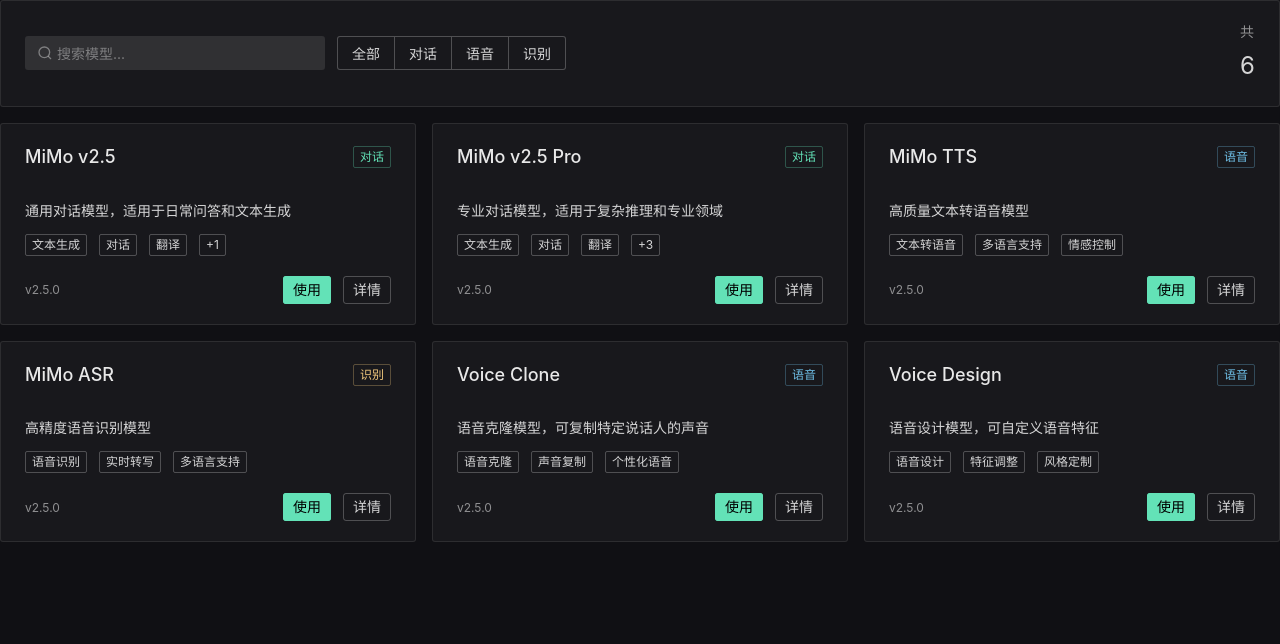
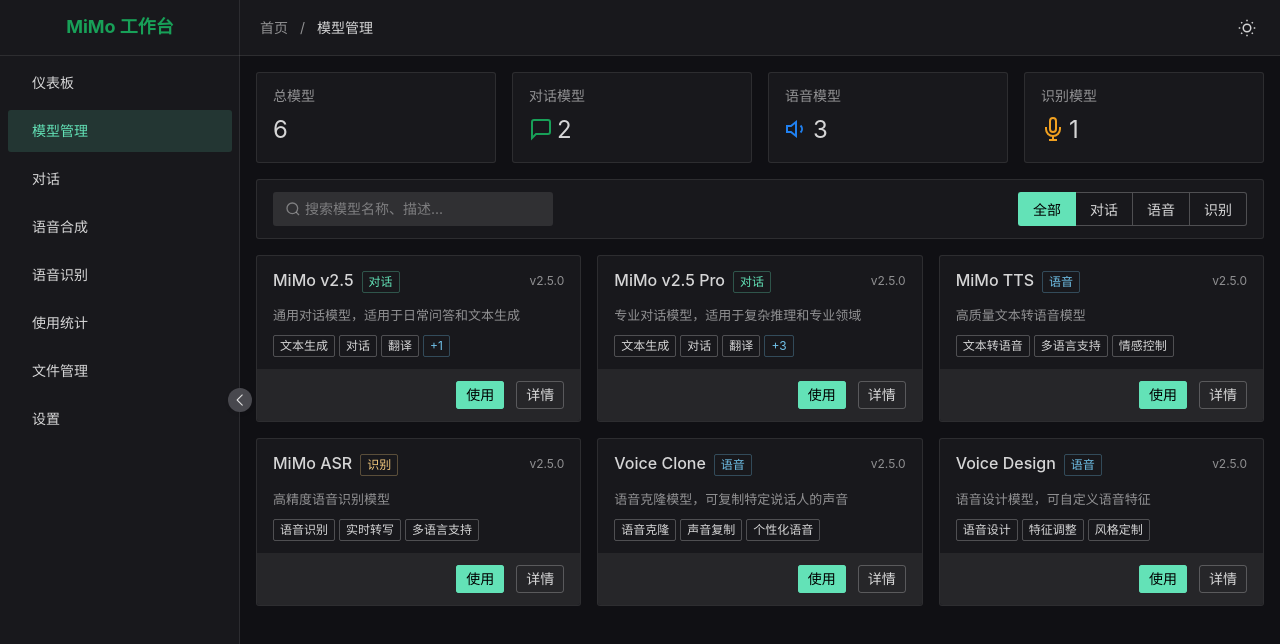
Before and after one commit to gqy1468241928-web/mimo-studio, a Vue app: page /models in a window 1280 px wide. Shown: the top 644 px of the page. Built offline with nearby package versions, Linux system fonts and the light colour scheme; sample sign-in values are in the browser's storage.

Commit message:
Fix layout: router children, models page toolbar

```diff
--- a/src/router/index.ts
+++ b/src/router/index.ts
@@ -11,45 +11,45 @@
     },
     {
       path: '/',
+      component: () => import('@/layouts/MainLayout.vue'),
+      meta: { requiresAuth: true },
+      children: [
+        {
+          path: '',
           name: 'dashboard',
-      component: () => import('@/views/Dashboard.vue'),
-      meta: { requiresAuth: true }
+          component: () => import('@/views/Dashboard.vue')
         },
         {
-      path: '/models',
+          path: 'models',
           name: 'models',
-      component: () => import('@/views/Models.vue'),
-      meta: { requiresAuth: true }
+          component: () => import('@/views/Models.vue')
         },
         {
-      path: '/chat',
+          path: 'chat',
           name: 'chat',
-      component: () => import('@/views/Chat.vue'),
-      meta: { requiresAuth: true }
+          component: () => import('@/views/Chat.vue')
         },
         {
-      path: '/tts',
+          path: 'tts',
           name: 'tts',
-      component: () => import('@/views/TTS.vue'),
-      meta: { requiresAuth: true }
+          component: () => import('@/views/TTS.vue')
         },
         {
-      path: '/settings',
+          path: 'settings',
           name: 'settings',
-      component: () => import('@/views/Settings.vue'),
-      meta: { requiresAuth: true }
+          component: () => import('@/views/Settings.vue')
         },
         {
-      path: '/statistics',
+          path: 'statistics',
           name: 'statistics',
-      component: () => import('@/views/Statistics.vue'),
-      meta: { requiresAuth: true }
+          component: () => import('@/views/Statistics.vue')
         },
         {
-      path: '/files',
+          path: 'files',
           name: 'files',
-      component: () => import('@/views/Files.vue'),
-      meta: { requiresAuth: true }
+          component: () => import('@/views/Files.vue')
+        }
+      ]
     }
   ]
 })
--- a/src/views/Models.vue
+++ b/src/views/Models.vue
@@ -1,59 +1,93 @@
 <template>
   <div class="models-page">
-    <!-- 搜索和筛选区域 -->
-    <n-card style="margin-bottom: 16px">
+    <!-- 顶部统计卡片 -->
+    <n-grid :cols="4" :x-gap="16" :y-gap="16" style="margin-bottom: 16px">
+      <n-grid-item>
+        <n-card size="small">
+          <n-statistic label="总模型" :value="modelStore.modelStats.total" />
+        </n-card>
+      </n-grid-item>
+      <n-grid-item>
+        <n-card size="small">
+          <n-statistic label="对话模型" :value="modelStore.modelStats.chat">
+            <template #prefix>
+              <n-icon color="#18a058"><svg xmlns="http://www.w3.org/2000/svg" viewBox="0 0 24 24" fill="none" stroke="currentColor" stroke-width="2"><path d="M21 15a2 2 0 0 1-2 2H7l-4 4V5a2 2 0 0 1 2-2h14a2 2 0 0 1 2 2z"/></svg></n-icon>
+            </template>
+          </n-statistic>
+        </n-card>
+      </n-grid-item>
+      <n-grid-item>
+        <n-card size="small">
+          <n-statistic label="语音模型" :value="modelStore.modelStats.tts">
+            <template #prefix>
+              <n-icon color="#2080f0"><svg xmlns="http://www.w3.org/2000/svg" viewBox="0 0 24 24" fill="none" stroke="currentColor" stroke-width="2"><polygon points="11 5 6 9 2 9 2 15 6 15 11 19 11 5"/><path d="M15.54 8.46a5 5 0 0 1 0 7.07"/></svg></n-icon>
+            </template>
+          </n-statistic>
+        </n-card>
+      </n-grid-item>
+      <n-grid-item>
+        <n-card size="small">
+          <n-statistic label="识别模型" :value="modelStore.modelStats.asr">
+            <template #prefix>
+              <n-icon color="#f0a020"><svg xmlns="http://www.w3.org/2000/svg" viewBox="0 0 24 24" fill="none" stroke="currentColor" stroke-width="2"><path d="M12 1a3 3 0 0 0-3 3v8a3 3 0 0 0 6 0V4a3 3 0 0 0-3-3z"/><path d="M19 10v2a7 7 0 0 1-14 0v-2"/><line x1="12" y1="19" x2="12" y2="23"/><line x1="8" y1="23" x2="16" y2="23"/></svg></n-icon>
+            </template>
+          </n-statistic>
+        </n-card>
+      </n-grid-item>
+    </n-grid>
+
+    <!-- 搜索和筛选 -->
+    <n-card size="small" style="margin-bottom: 16px">
       <n-space align="center" justify="space-between">
-        <n-space align="center">
         <n-input
           v-model:value="modelStore.searchQuery"
-            placeholder="搜索模型..."
+          placeholder="搜索模型名称、描述..."
           clearable
-            style="width: 300px"
+          style="width: 280px"
         >
           <template #prefix>
-              <n-icon><svg xmlns="http://www.w3.org/2000/svg" viewBox="0 0 24 24" fill="none" stroke="currentColor" stroke-width="2"><circle cx="11" cy="11" r="8"/><path d="m21 21-4.35-4.35"/></svg></n-icon>
+            <n-icon size="16"><svg xmlns="http://www.w3.org/2000/svg" viewBox="0 0 24 24" fill="none" stroke="currentColor" stroke-width="2"><circle cx="11" cy="11" r="8"/><line x1="21" y1="21" x2="16.65" y2="16.65"/></svg></n-icon>
           </template>
         </n-input>
         <n-radio-group v-model:value="modelStore.filterType">
-            <n-radio-button value="">全部</n-radio-button>
+          <n-radio-button :value="null">全部</n-radio-button>
           <n-radio-button value="chat">对话</n-radio-button>
           <n-radio-button value="tts">语音</n-radio-button>
           <n-radio-button value="asr">识别</n-radio-button>
         </n-radio-group>
-        </n-space>
-        <n-space>
-          <n-statistic label="共" :value="modelStore.modelStats.total" suffix="个模型" />
-        </n-space>
       </n-space>
     </n-card>
 
     <!-- 模型列表 -->
     <n-grid :cols="3" :x-gap="16" :y-gap="16">
       <n-grid-item v-for="model in modelStore.filteredModels" :key="model.id">
-        <n-card :title="model.name" hoverable @click="showModelDetail(model)">
-          <template #header-extra>
+        <n-card size="small" hoverable @click="showModelDetail(model)">
+          <template #header>
+            <n-space align="center" :size="8">
+              <n-text strong>{{ model.name }}</n-text>
               <n-tag :type="getTagType(model.type)" size="small">
                 {{ getTypeLabel(model.type) }}
               </n-tag>
+            </n-space>
           </template>
-          <p class="model-desc">{{ model.description }}</p>
-          <div class="model-meta">
-            <n-space>
+          <template #header-extra>
+            <n-text depth="3" style="font-size: 12px">v{{ model.version }}</n-text>
+          </template>
+          <n-text depth="3" style="font-size: 13px; display: block; margin-bottom: 8px">
+            {{ model.description }}
+          </n-text>
+          <n-space :size="4" wrap>
             <n-tag v-for="cap in model.capabilities.slice(0, 3)" :key="cap" size="small" bordered>
               {{ cap }}
             </n-tag>
-              <n-tag v-if="model.capabilities.length > 3" size="small" bordered>
+            <n-tag v-if="model.capabilities.length > 3" size="small" bordered type="info">
               +{{ model.capabilities.length - 3 }}
             </n-tag>
           </n-space>
-          </div>
-          <template #footer>
-            <n-space justify="space-between" align="center">
-              <n-text depth="3" style="font-size: 12px">v{{ model.version }}</n-text>
-              <n-space>
+          <template #action>
+            <n-space justify="end">
               <n-button size="small" type="primary" @click.stop="useModel(model)">使用</n-button>
               <n-button size="small" @click.stop="showModelDetail(model)">详情</n-button>
-              </n-space>
             </n-space>
           </template>
         </n-card>
@@ -61,7 +95,7 @@
     </n-grid>
 
     <!-- 空状态 -->
-    <n-empty v-if="modelStore.filteredModels.length === 0" description="没有找到匹配的模型" style="margin-top: 40px" />
+    <n-empty v-if="modelStore.filteredModels.length === 0" description="没有找到匹配的模型" style="margin-top: 60px" />
 
     <!-- 模型详情弹窗 -->
     <n-modal v-model:show="showDetail" preset="card" :title="detailModel?.name" style="width: 600px">
@@ -89,7 +123,6 @@
           </n-descriptions>
         </template>
 
-        <!-- 模型配置 -->
         <n-divider />
         <h4>模型配置</h4>
         <template v-if="detailModel.type === 'chat'">
@@ -172,33 +205,16 @@
 const useModel = (model: Model) => {
   modelStore.selectModel(model.id)
   showDetail.value = false
-
-  // 根据模型类型跳转到对应页面
   switch (model.type) {
-    case 'chat':
-      router.push('/chat')
-      break
-    case 'tts':
-      router.push('/tts')
-      break
-    case 'asr':
-      router.push('/tts') // ASR 也在 TTS 页面
-      break
+    case 'chat': router.push('/chat'); break
+    case 'tts': router.push('/tts'); break
+    case 'asr': router.push('/tts'); break
   }
 }
 </script>
 
 <style lang="scss" scoped>
 .models-page {
-  .model-desc {
-    color: var(--n-text-color-3);
-    font-size: 14px;
-    margin: 8px 0;
-    line-height: 1.5;
-  }
-
-  .model-meta {
-    margin-top: 12px;
-  }
+  padding: 0;
 }
 </style>
```
Lines whose indentation alone changed are shown as unchanged.
